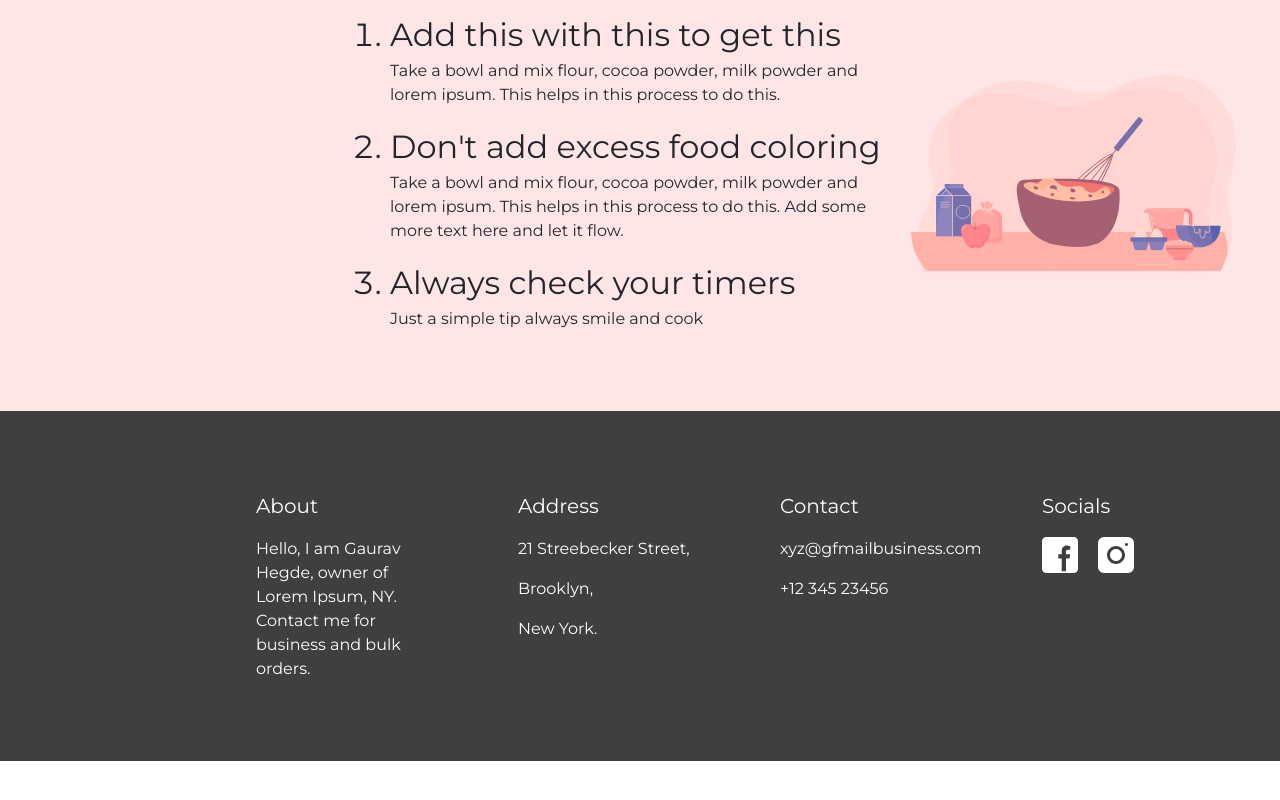
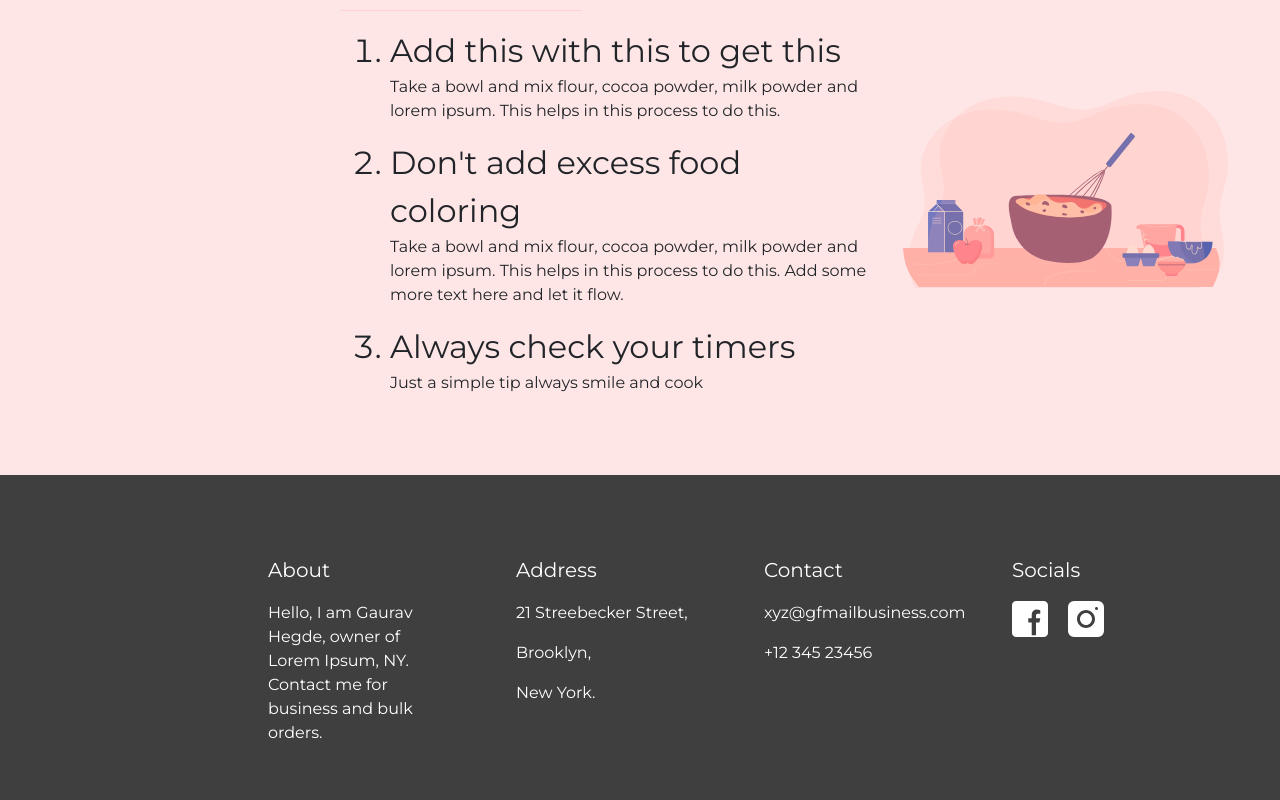
Before and after one commit to gaurav-hegde/BootstrapRecipe, a plain HTML site: page index.html in a window 1280 px wide. Shown: the part 1498-2298 px from the top of the page. Before the commit the page ends 2259 px from the top, so only its background shows below. Drawn offline with nearby package versions, Linux system fonts and the light colour scheme.

Commit message:
container-fluid added and footer fixed

```diff
--- a/index.html
+++ b/index.html
@@ -17,7 +17,7 @@
         <img src="./images/Ellipse 1.svg" alt="ellipse" align="right">
     </div>
 
-    <div class="header">
+    <div class="header container-fluid">
 
         <nav class="navbar fw-normal">
 
@@ -65,7 +65,7 @@
 
     </div>
 
-    <div class="recipes">
+    <div class="recipes container-fluid">
 
         <div class="recipe-title">
             <h2 class="fw-normal fs-2">Featured Recipes</h2>
@@ -114,7 +114,7 @@
         <img src="./images/Ellipse 1.svg" alt="ellipse" align="left">
     </div>
 
-    <div class="tricks">
+    <div class="tricks container-fluid">
 
         <div class="tricks-title">
             <h2 class="fw-normal fs-2">Sneaky Tricks!</h2>
@@ -140,7 +140,7 @@
 
     </div>
 
-    <div class="footer row">
+    <div class="footer row container-fluid">
         <div class="about col-lg-3">
             <p class="fs-5">About</p>
             <p>Hello, I am Gaurav Hegde, owner of Lorem Ipsum, NY. Contact me for business and bulk orders.</p>
--- a/styles.css
+++ b/styles.css
@@ -108,9 +108,10 @@ hr {
 }
 
 .footer {
-    padding: 5rem 0rem 4rem 16rem;
+    padding: 5rem 2rem 4rem 16rem;
     color: white;
     background-color: #3f3f3f;
+    margin: 0;
 }
 
 .about {
```
